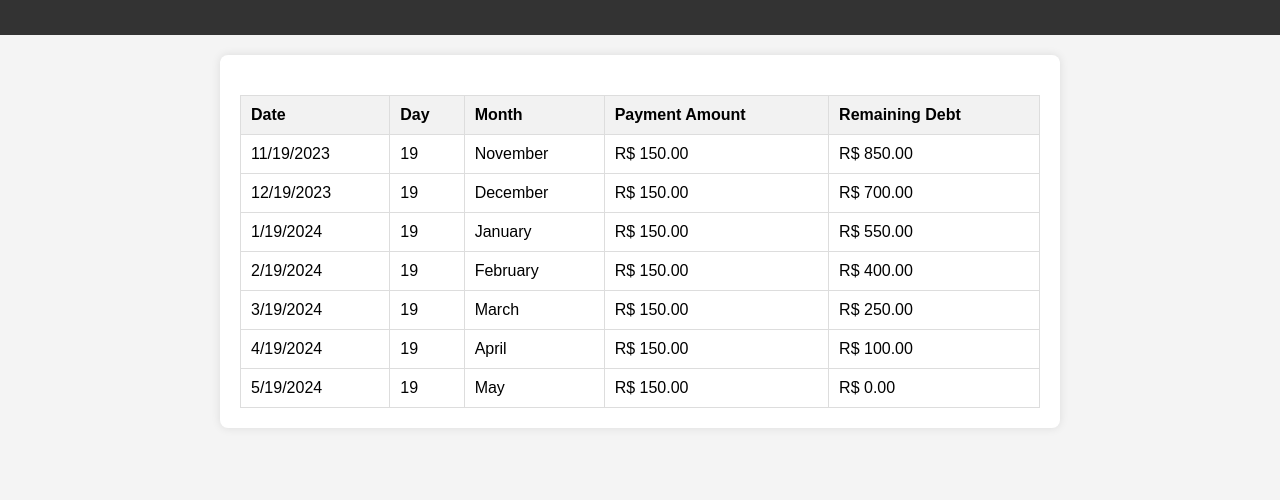
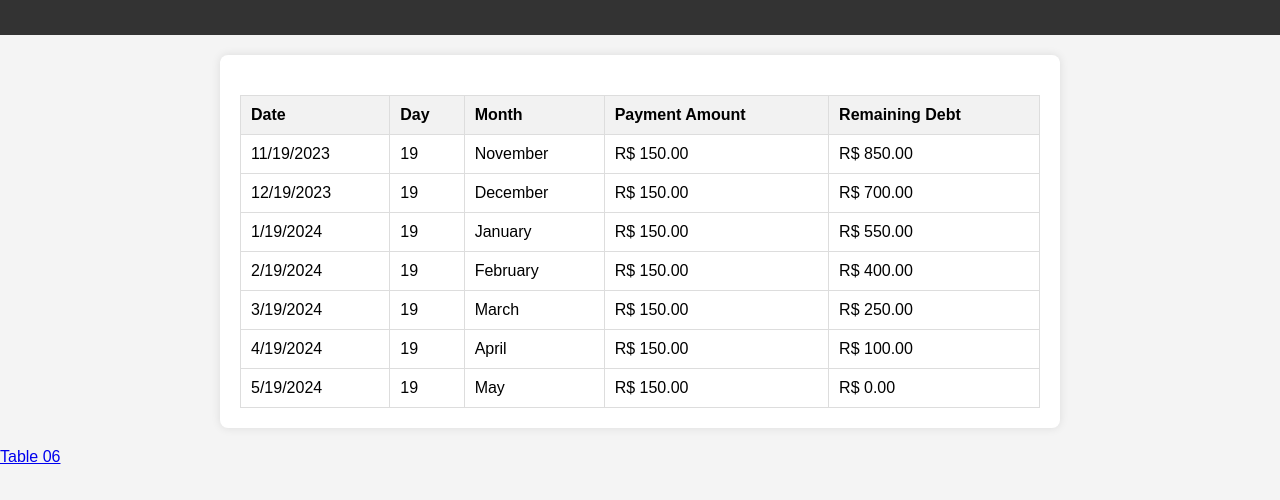
Before and after one commit to edskate/Python-20-09-2023, a plain HTML site: page Aula de Python/index05.html in a window 1280 px wide. Shown: the part 194-694 px from the top of the page. Drawn offline with Linux system fonts and the light colour scheme.

Commit message:
Taable 06

```diff
--- a/Aula de Python/index05.html
+++ b/Aula de Python/index05.html
@@ -108,6 +108,6 @@
 
         generateDebtPayments();
     </script>
-
+<a href="index06.html">Table 06</a>
 </body>
 </html>
```
